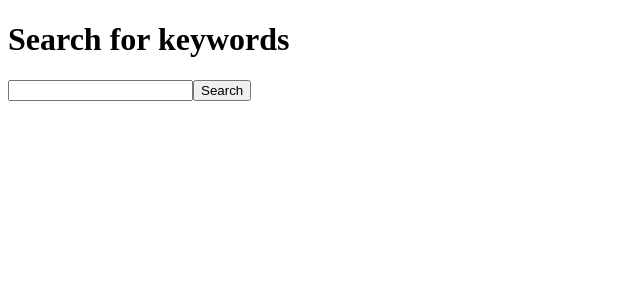
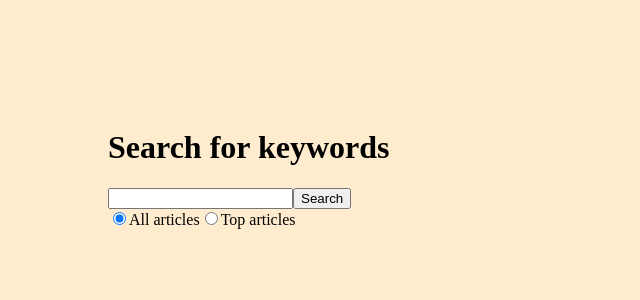
Before and after one commit to jameshallam93/newsSagas, a React (Create React App) app in the folder news/: page / in a window 1280 px wide. Shown: the top 300 px of the page, without its empty margins (0-640 px from the left). Built offline with nearby package versions, Linux system fonts and the light colour scheme; no server answers.

Commit message:
refactored search bar, added search scope facility

```diff
--- a/news/src/App.js
+++ b/news/src/App.js
@@ -1,31 +1,18 @@
-import React, { useState } from "react"
-import { useDispatch } from "react-redux"
+import React from "react"
+
 import Loading from "./Components/Loading"
 import News from "./Components/News"
-import { GET_NEWS } from "./Redux/actions"
+import SearchBar from "./Components/SearchBar"
 
 function App() {
-    const dispatch = useDispatch()
-    const [searchTerms, setSearchTerms] = useState("")
-
-    const handleSearch = async () => {
-        try {
-            dispatch(GET_NEWS(searchTerms))
-        } catch (e) {
-            console.log(e)
-        }
-    }
 
     return (
         <>
-            <div>
+            <div className = "collum1">
                 <h1>Search for keywords</h1>
-
-                <input type="text" value={searchTerms} onChange={(event) => { setSearchTerms(event.target.value) }}></input>
-                <button onClick={handleSearch}>Search</button>
-
+                <SearchBar />
             </div>
-            <div>
+            <div className = "collum2">
                 <Loading />
                 <News />
             </div>
--- a/news/src/Components/Article.js
+++ b/news/src/Components/Article.js
@@ -3,7 +3,12 @@ import React from "react"
 const removeHtmlTags = (string) => {
     return string.replace(/(<([^>]+)>)/ig, '* ')
 }
-
+const formatDate = (date) =>{
+    const splitByDayAndTime = date.split("T")
+    const splitDate = splitByDayAndTime[0].split("-")
+    const orderedDate = `${splitDate[2]}-${splitDate[1]}-${splitDate[0]}`
+    return orderedDate
+}
 const Article = ({ article }) => {
 
     const description = removeHtmlTags(article.description)
@@ -12,13 +17,15 @@ const Article = ({ article }) => {
         maxHeight:500,
         maxWidth:800
     }
+    const formattedDate = formatDate(article.publishedAt)
 
     return (
         <div>
             <h1>{article.title}</h1>
             <img src = {article.urlToImage} style = {imageStyle}  alt = "not found"/>
-            <h3>{description}</h3>
+            <h3 className = "article-description">{description}</h3>
             <a href={article.url}>Link to the full story</a><p>Brought to you by {article.source.name}</p>
+            <p>Published {formattedDate}</p>
         </div>
     )
 }
--- /dev/null
+++ b/news/src/Components/SearchBar.js
@@ -0,0 +1,48 @@
+import React, { useState } from "react"
+import { useDispatch } from "react-redux"
+import { GET_NEWS } from "../Redux/actions"
+
+const SearchBar = () =>{
+
+    const dispatch = useDispatch()
+    const [searchTerms, setSearchTerms] = useState("")
+    const [scope, setScope] = useState("everything")
+
+    const handleSearch = async () => {
+        try {
+            console.log(`scope from app: ${scope}`)
+            dispatch(GET_NEWS(searchTerms, scope))
+        } catch (e) {
+            console.log(e)
+        }
+    }
+
+    const handleScopeChange = (event) =>{
+        setScope(event.target.value)
+    }
+    return(
+    <div>
+        <input type="text" value={searchTerms} onChange={(event) => { setSearchTerms(event.target.value) }}></input>
+        <button onClick={handleSearch}>Search</button>
+        <form>
+            <label>
+                <input type = "radio"
+                value = "everything"
+                checked = {scope === "everything"}
+                onChange = {handleScopeChange}
+                />
+                All articles
+            </label>
+            <label>
+                <input type = "radio"
+                value = "top-articles"
+                checked = {scope === "top-articles"}
+                onChange = {handleScopeChange}
+                />
+                Top articles
+            </label>
+        </form>
+    </div>
+    )
+}
+export default SearchBar
--- a/news/src/Redux/actions.js
+++ b/news/src/Redux/actions.js
@@ -1,10 +1,11 @@
 
 
-export const GET_NEWS = (url) => {
+export const GET_NEWS = (searchTerms, scope) => {
     return ({
         type: "GET_NEWS",
         payload: {
-            url
+            searchTerms,
+            scope
         }
     })
 }
--- a/news/src/Redux/sagas.js
+++ b/news/src/Redux/sagas.js
@@ -2,7 +2,7 @@ import { put, takeLatest, all, call } from "redux-saga/effects"
 import newsRequests from "../controllers/news"
 
 function* fetchNews(action) {
-    const news = yield call(newsRequests.getNews, action.payload.url)
+    const news = yield call(newsRequests.getNews, action.payload.searchTerms, action.payload.scope)
     yield put({ type: "NEWS_RECEIVED", payload: news })
 }
 
--- a/news/src/controllers/news.js
+++ b/news/src/controllers/news.js
@@ -1,11 +1,19 @@
 import axios from "axios"
-const baseUrl = `https://newsapi.org/v2/everything?q=`
+const baseUrl = `https://newsapi.org/v2/`
 const KEY = process.env.REACT_APP_API_KEY
 
+const getScopeModifier = (scope) =>{
+    if (scope === "everything")
+        { return "everything?q="
+    }
+    return "top-headlines?q="
+}
 
 const newsRequests = {
-    async getNews(searchTerms) {
-        const request = `${baseUrl}${searchTerms}&apiKey=${KEY}`
+    async getNews(searchTerms, scope) {
+
+        const scopeModifier = getScopeModifier(scope)
+        const request = `${baseUrl}${scopeModifier}${searchTerms}&apiKey=${KEY}`
         console.log(request)
         const response = await axios.get(request)
         return (response.data)
--- a/news/src/index.js
+++ b/news/src/index.js
@@ -2,6 +2,7 @@ import React from 'react';
 import ReactDOM from 'react-dom';
 import { Provider } from "react-redux"
 
+import "./style.css"
 import App from './App';
 import store from "./Redux/store"
 
--- /dev/null
+++ b/news/src/style.css
@@ -0,0 +1,14 @@
+body {
+    padding:100px;
+    background-color: blanchedalmond;
+}
+.collumn1 {
+    width:25%;
+    float:left;
+}
+.collum2 {
+    width:75%;
+}
+.article-description {
+    text-align: center;
+}
```
